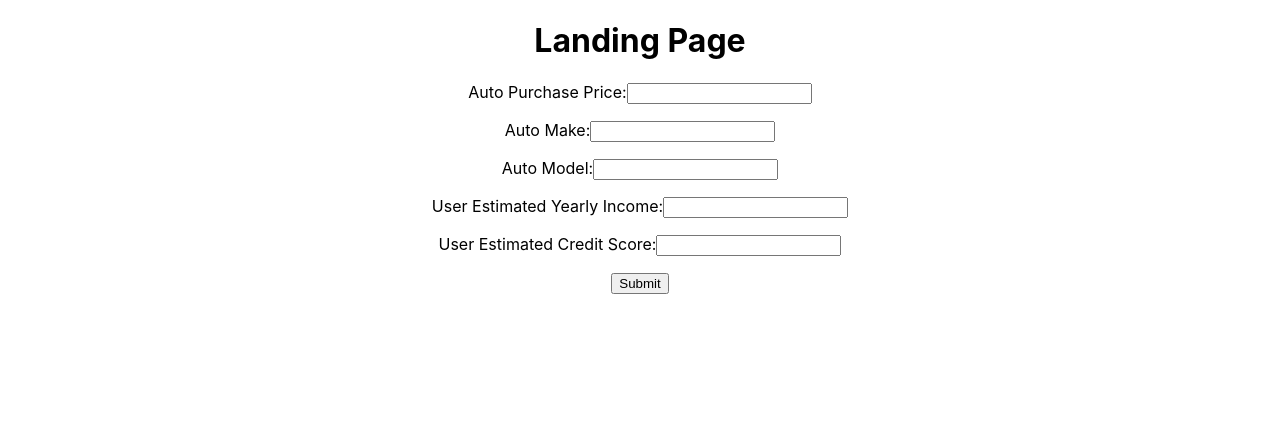
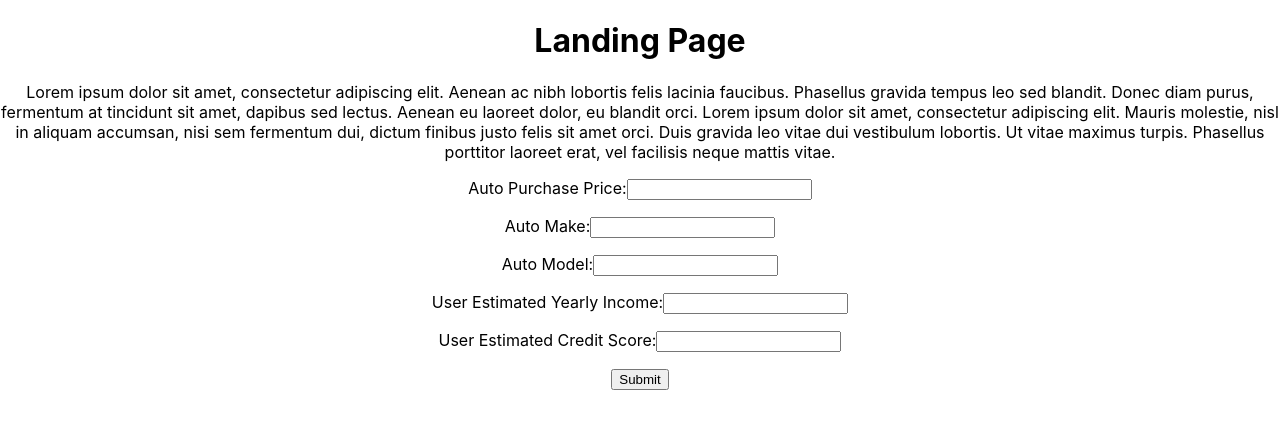
Before and after one commit to Tyler-Jacobson/CUNA-Frontend-Coding-Challenge, a React (Create React App) app: page / in a window 1280 px wide. Shown: the top 428 px of the page. Built offline with nearby package versions, Linux system fonts and the light colour scheme.

Commit message:
Added lorem ipsum copy

```diff
--- a/src/Components/Disqualified.tsx
+++ b/src/Components/Disqualified.tsx
@@ -15,6 +15,7 @@ export default function Disqualified() {
         <div>
             <h1>Disqualified</h1>
             <h2>{qualified.message}</h2>
+            <p>Please contact us at (123) 456-7890 for more information</p>
         </div>
     )
 }
--- a/src/Components/Landing.tsx
+++ b/src/Components/Landing.tsx
@@ -17,6 +17,9 @@ interface landingForm {
     income: number,
     credit: number
 }
+
+const marketingCopy = "Lorem ipsum dolor sit amet, consectetur adipiscing elit. Aenean ac nibh lobortis felis lacinia faucibus. Phasellus gravida tempus leo sed blandit. Donec diam purus, fermentum at tincidunt sit amet, dapibus sed lectus. Aenean eu laoreet dolor, eu blandit orci. Lorem ipsum dolor sit amet, consectetur adipiscing elit. Mauris molestie, nisl in aliquam accumsan, nisi sem fermentum dui, dictum finibus justo felis sit amet orci. Duis gravida leo vitae dui vestibulum lobortis. Ut vitae maximus turpis. Phasellus porttitor laoreet erat, vel facilisis neque mattis vitae."
+
 
 function Landing() {
 
@@ -67,6 +70,9 @@ function Landing() {
     return (
         <div>
             <h1>Landing Page</h1>
+            <div>
+            <p>{marketingCopy}</p>
+
             <form onSubmit={handleSubmit(onSubmit)}>
                 <label>
                     Auto Purchase Price:
@@ -100,10 +106,10 @@ function Landing() {
 
                 <input type="submit" id="submit"/>
             </form>
-
             {
                 qualified.isQualified === "bad_request" ? <p>{qualified.message}</p> : ""
             }
+            </div>
 
             {/* <DevTool control={control} /> */}
             {/* Enable React-Hook-Form dev tools for this component by uncommenting the line above  */}
```
